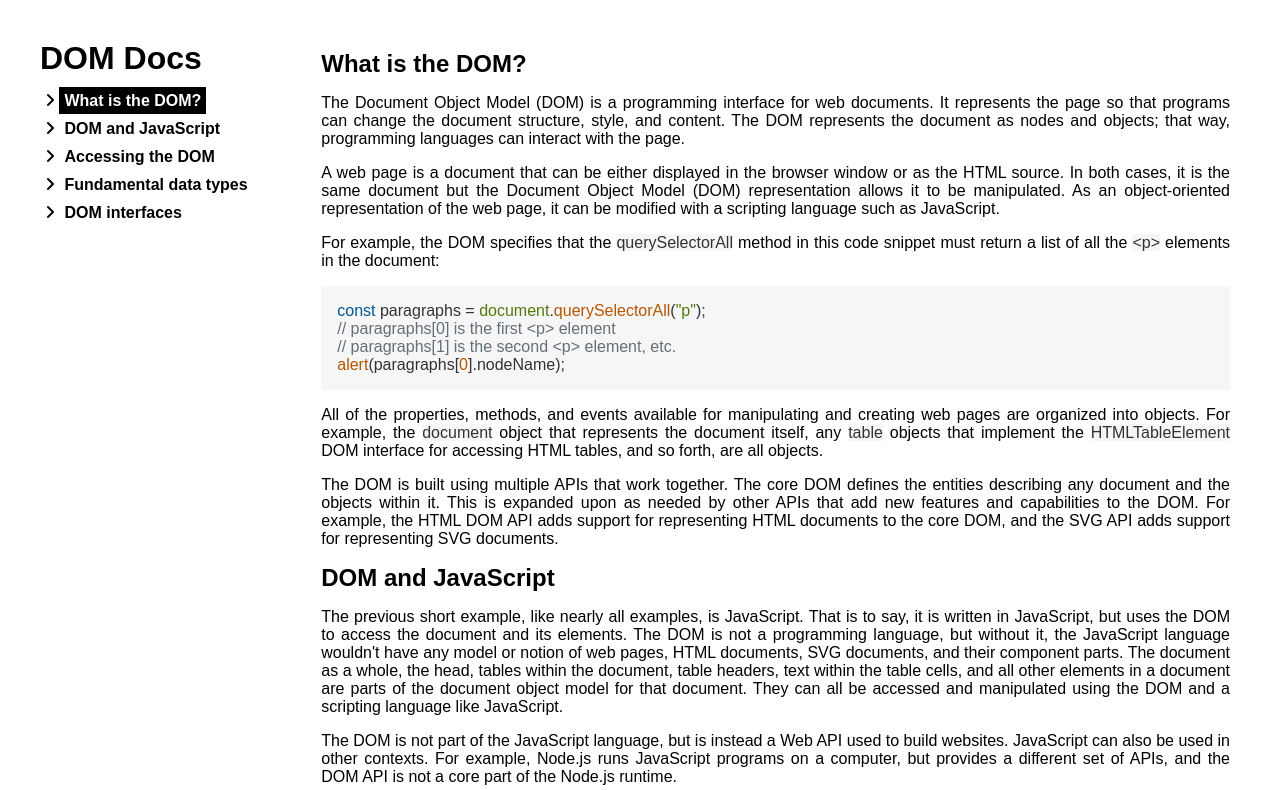
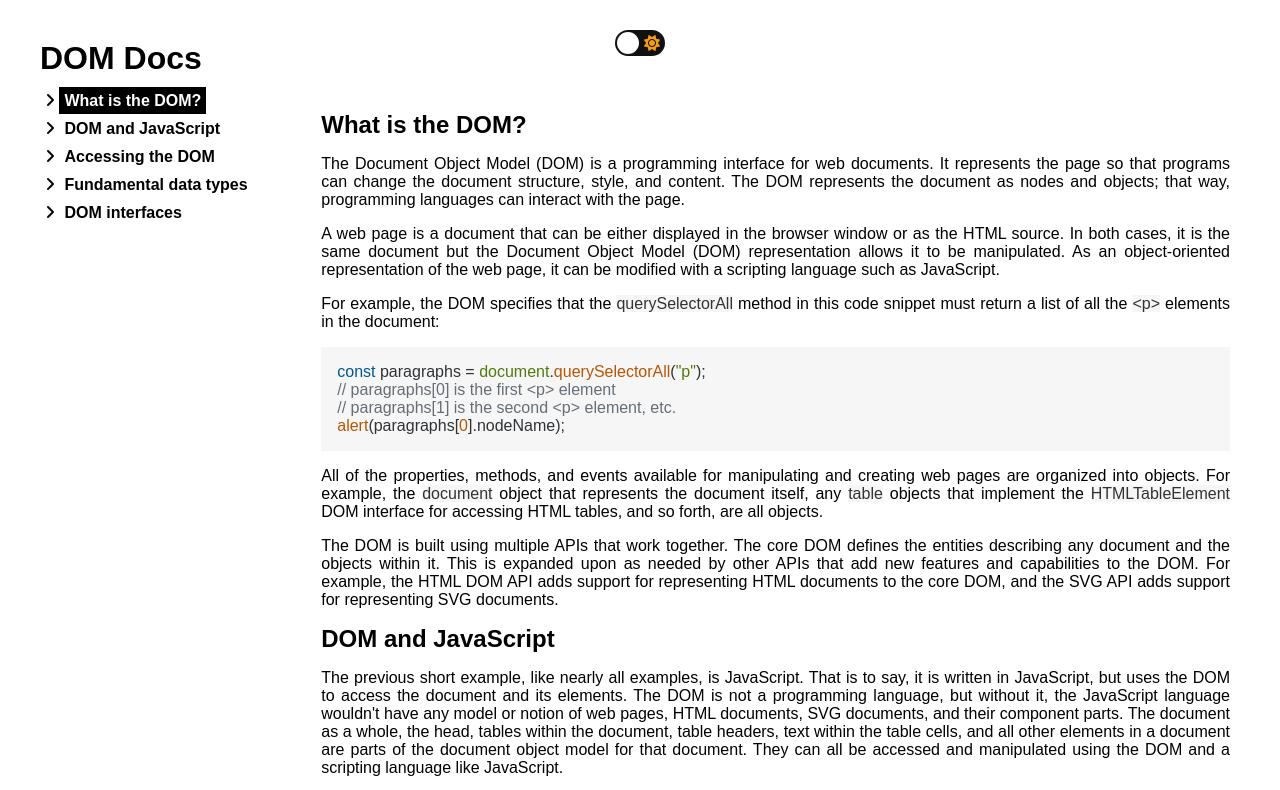
Before and after one commit to pianistoff/fcc-technical-documentation-page, a plain HTML site: page index.html in a window 1280 px wide. Shown: the top 790 px of the page. Drawn offline with Linux system fonts and the light colour scheme.

Commit message:
Make theme switch

```diff
--- a/index.html
+++ b/index.html
@@ -49,6 +49,14 @@
                 </ul>
             </div>
         </nav>
+        <div class="toggle">
+            <input type="checkbox" class="checkbox" id="checkbox">
+            <label for="checkbox" class="label">
+                <i class="fas fa-moon"></i>
+                <i class="fas fa-sun"></i>
+                <div class="ball"></div>
+            </label>
+        </div>
         <main id="main-doc">
             <section id="What_is_the_DOM?" class="main-section">
                 <header>What is the DOM?</header>
--- a/script.js
+++ b/script.js
@@ -23,3 +23,9 @@ const scrollSpy = () => {
 
 window.onscroll = scrollSpy;
 window.addEventListener('resize', scrollSpy, true);
+
+const checkbox = document.getElementById('checkbox');
+
+checkbox.addEventListener('change', () => {
+    document.body.classList.toggle('dark');
+})
--- a/style.css
+++ b/style.css
@@ -95,7 +95,7 @@ nav li:last-child {
 }
 
 nav {
-    margin-bottom: 35px;
+    margin-bottom: 0;
 }
 
 h3 {
@@ -160,3 +160,61 @@ section ul {
         color: white;
     }
 }
+
+.checkbox {
+    opacity: 0;
+    position: absolute;
+}
+
+.label {
+    height: 26px;
+    width: 50px;
+    background-color: #111;
+    display: flex;
+    border-radius: 50px;
+    align-items: center;
+    justify-content: space-between;
+    padding: 5px;
+    position: relative;
+}
+
+.toggle {
+    margin: 0 auto;
+    width: fit-content;
+    margin-bottom: 35px;
+}
+
+.ball {
+    width: 22px;
+    height: 22px;
+    background-color: #fff;
+    position: absolute;
+    top: 2px;
+    left: 2px;
+    border-radius: 50%;
+    transition: transform 0.2s linear;
+}
+
+.checkbox:checked + .label .ball {
+    transform: translate(24px);
+}
+
+.fa-moon {
+    color: #f1c40f;
+}
+
+.fa-sun {
+    color: #f39c12;
+}
+
+body.dark {
+    background-color: black;
+}
+
+body {
+    transition: background 0.2s linear;
+}
+
+body.dark p {
+    color: white;
+}
```
